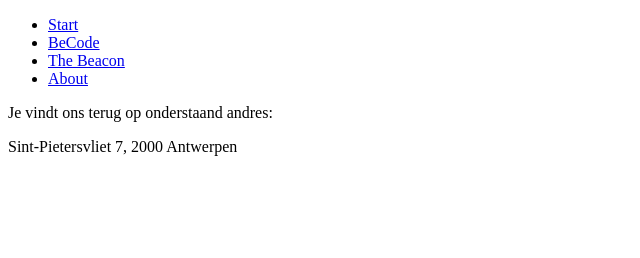
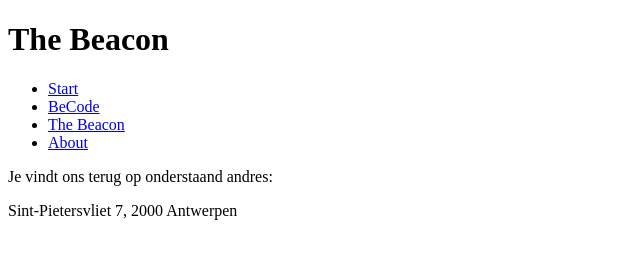
Before and after one commit to VatisDolor/markdown-warmup-html, a plain HTML site: page beacon.html in a window 1280 px wide. Shown: the whole page, without its empty margins (0-640 px from the left). Drawn offline with Linux system fonts and the light colour scheme.

Commit message:
forgot h1 tag, included now.

```diff
--- a/beacon.html
+++ b/beacon.html
@@ -6,6 +6,7 @@
     </head>
     <body>
         <div>
+            <h1>The Beacon</h1>
             <ul>
                 <li><a href="index.html">Start</a></li>
                 <li><a href="https://becode.org">BeCode</a></li>
```
